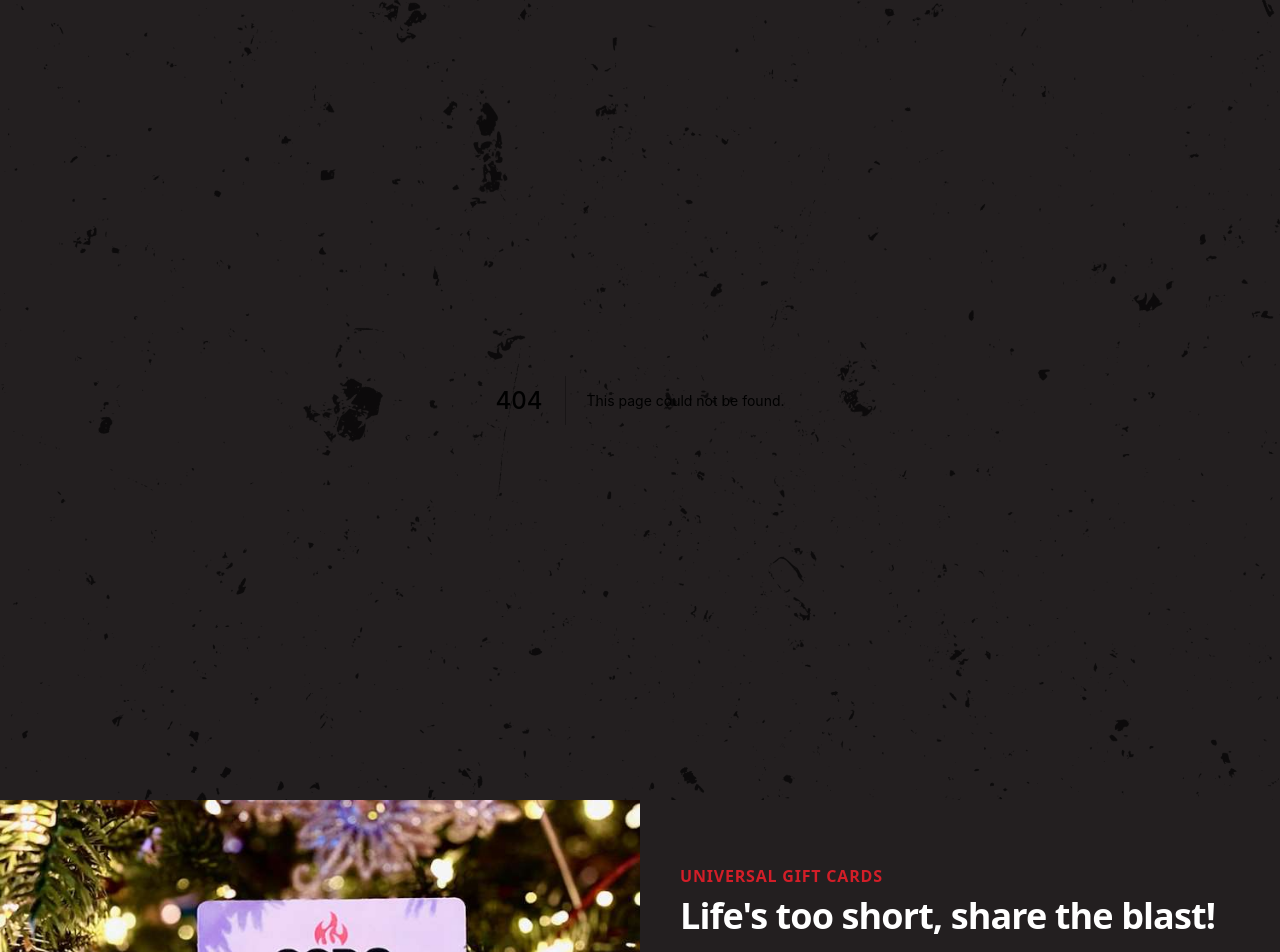
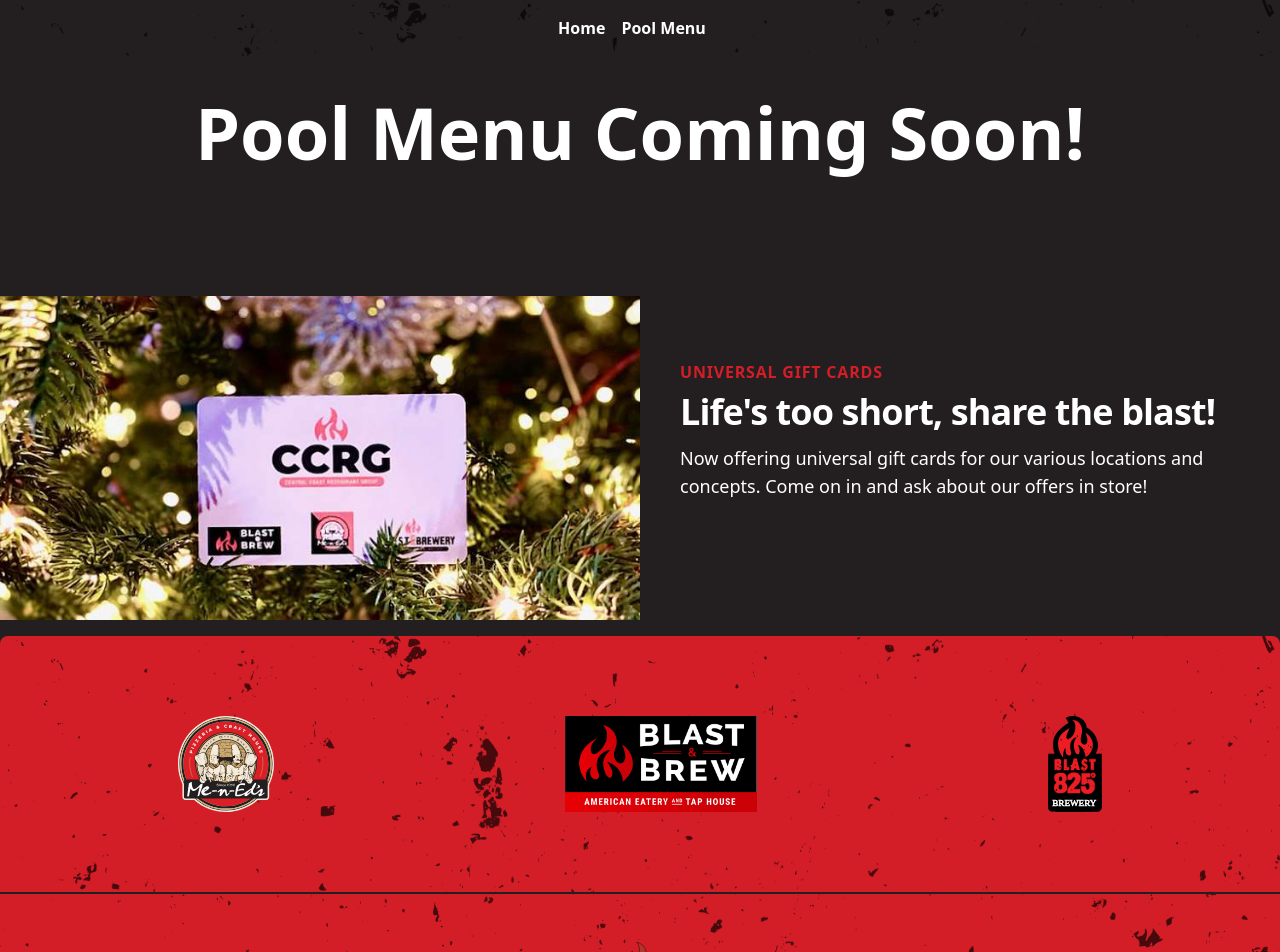
Before and after one commit to bwreDev/blast-n-brew-pismo, a Next.js app: page /pool-menu in a window 1280 px wide. Before the commit this address had no page. Shown: the top 952 px of the page. Built offline with nearby package versions, Linux system fonts and the light colour scheme.

Commit message:
Added navbar and pool menu page to be used via QR direct link.

```diff
--- a/components/GCHero.js
+++ b/components/GCHero.js
@@ -1,6 +1,6 @@
 export default function GCHero() {
   return (
-		<div className='bg-[#231f20] mb-4'>
+    <div className='bg-[#231f20] pb-4'>
       <div className='relative max-w-7xl mx-auto'>
         <div className='h-56 sm:h-72 md:absolute md:left-0 md:h-full md:w-1/2'>
           <img
@@ -18,9 +18,8 @@
               Life&apos;s too short, share the blast!
             </p>
             <p className='mt-3 mb-14 text-lg text-white'>
-							Now offering universal gift cards for our various
-							locations and concepts. Come on in and ask about our
-							offers in store!
+              Now offering universal gift cards for our various locations and
+              concepts. Come on in and ask about our offers in store!
             </p>
           </div>
         </div>
--- a/components/Layout.js
+++ b/components/Layout.js
@@ -1,11 +1,13 @@
 import LogoCloud from './LogoCloud';
 import GCHero from './GCHero';
+import Nav from './Nav';
 
 export default function Layout({ children }) {
   return (
     <div className='bg-[#231f20]'>
       <div className='bg-grunge-overlay bg-cover bg-fixed'>
         <div className='h-full max-w-7xl mx-auto'>
+          <Nav />
           <main>{children}</main>
           <GCHero />
           <LogoCloud />
--- a/components/LogoCloud.js
+++ b/components/LogoCloud.js
@@ -6,7 +6,7 @@
       <div className='bg-[#d31e28] max-w-7xl mx-auto rounded-lg'>
         <div className='bg-grunge-overlay bg-cover bg-no-repeat bg-fixed'>
           <div className='max-w-7xl mx-auto py-16 px-4 sm:py-20 sm:px-6 lg:px-8'>
-            <div className='flow-root mt-8'>
+            <div className='flow-root'>
               <div className='flex flex-wrap justify-around'>
                 <div className='flex flex-grow flex-shrink-0 justify-center lg:flex-grow-0'>
                   <a
@@ -55,11 +55,11 @@
                   <img
                     src='/SVG/ccrg-outlined.svg'
                     alt='CCRG'
-                    className='h-20 md:24 lg:h-28 w-auto mx-auto'
+                    className='h-20 md:h-24 lg:h-28 w-auto mx-auto'
                   />
                 </a>
               </Link>
-              <p className='mt-8 text-center text-base text-zinc-200'>
+              <p className='pt-8 text-center text-base text-zinc-200'>
                 &copy; 2021 Central Coast Restaurant Group | All rights
                 reserved.
               </p>
--- /dev/null
+++ b/components/Nav.js
@@ -0,0 +1,22 @@
+import Link from 'next/link';
+
+export default function Nav() {
+  return (
+    <nav className='max-w-7xl mx-auto p-4'>
+      <ul className='flex flex-wrap justify-center'>
+        <li className='mr-4'>
+          <Link href='/'>
+            <a className='text-white font-bold hover:text-[#d31e28]'>Home</a>
+          </Link>
+        </li>
+        <li className='mr-4'>
+          <Link href='/pool-menu'>
+            <a className='text-white font-bold hover:text-[#d31e28]'>
+              Pool Menu
+            </a>
+          </Link>
+        </li>
+      </ul>
+    </nav>
+  );
+}
--- /dev/null
+++ b/pages/pool-menu.js
@@ -0,0 +1,9 @@
+export default function PoolMenu() {
+  return (
+    <div className='bg-[#231f20]'>
+      <h1 className='font-extrabold text-7xl text-center text-white pb-32 pt-10'>
+        Pool Menu Coming Soon!
+      </h1>
+    </div>
+  );
+}
```
Lines whose indentation alone changed are shown as unchanged.
